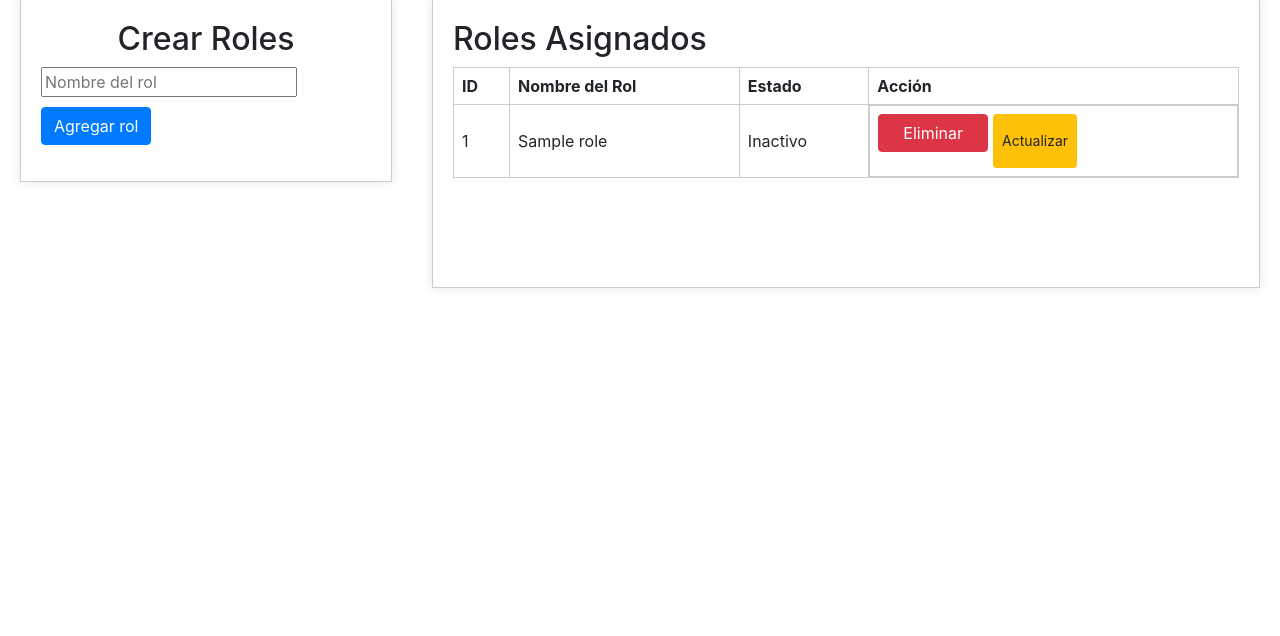
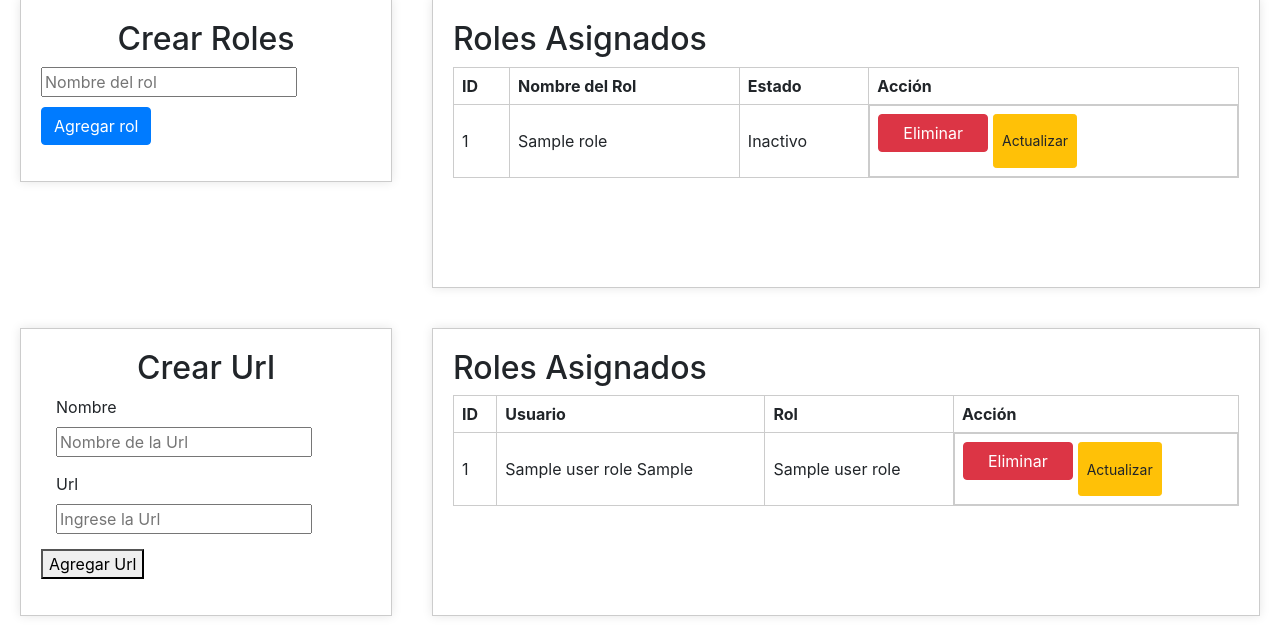
Before and after one commit to nathan314159/proyectosDeSoftware, a CodeIgniter 4 app: the page made by app/Views/admin/assignRolls/index.php in a window 1280 px wide. Shown: the part 373-1009 px from the top of the page. Before the commit the page ends 661 px from the top, so only its background shows below. Run offline with PHP 8.4 and a stand-in for CodeIgniter, Linux system fonts and the light colour scheme; the template is opened without the code that fills it: most values are stand-ins (such as "Sample title", 1, 10 or a date in 2020); some libraries are stand-ins or nearby versions.

Commit message:
features-agregue insert en urls

```diff
--- a/app/Config/Routes.php
+++ b/app/Config/Routes.php
@@ -33,6 +33,9 @@ $routes->group('admin', function ($routes) {
     $routes->post('deleteRol', 'admin\AdminController::deleteRol');
     $routes->post('updateRol', 'admin\AdminController::updateRol');
 
+    // Urls
+    $routes->post('assignUrls', 'admin\AdminController::assignUrls');
+
 });
 
 
--- a/app/Views/admin/assignRolls/index.php
+++ b/app/Views/admin/assignRolls/index.php
@@ -239,6 +239,81 @@ contra#_222z
         </div>
     </div>
 
+    <!-- Crear Urls -->
+
+    <div class="wrapper">
+        <div class="asignar-rol">
+            <h2>Crear Url</h2>
+            <form>
+                <div class="container">
+                    <label for="nombre">Nombre</label>
+                    <input type="text" name="url_nombre" id="url_nombre" placeholder="Nombre de la Url" required>
+                </div>
+
+                <div class="container">
+                    <label for="url">Url</label>
+                    <input type="text" name="url" id="url" placeholder="Ingrese la Url" required>
+
+                </div>
+
+                <button type="button" id="btnInsertarRol">Agregar Url</button>
+            </form>
+        </div>
+
+        <div class="asignar-roles-table">
+            <h2>Roles Asignados</h2>
+            <div class="table-scroll">
+                <table>
+                    <thead>
+                        <tr>
+                            <th>ID</th>
+                            <th>Usuario</th>
+                            <th>Rol</th>
+                            <th colspan="2">Acción</th>
+                        </tr>
+                    </thead>
+                    <tbody>
+
+                        <?php if (!empty($userRoles)): ?>
+                            <?php $contador = 1; ?>
+                            <?php foreach ($userRoles as $row): ?>
+                                <tr>
+                                    <td><?= esc($contador) ?></td>
+                                    <td><?= esc($row['users_nombre']) . " " . esc($row['users_apellido']) ?></td>
+                                    <td><?= esc($row['rol_nombre']) ?></td>
+
+                                    <!-- Hidden data for JS Add hidden inputs outside of <td> so you can access them via JS. -->
+                                    <input type="hidden" class="id_users_rol" value="<?= esc($row['id_users_rol']) ?>">
+                                    <input type="hidden" class="id_users" value="<?= esc($row['id_users']) ?>">
+                                    <input type="hidden" class="id_rol" value="<?= esc($row['id_rol']) ?>">
+
+                                    <td class="acciones">
+                                        <form class="delete-form"
+                                            action="<?= base_url('admin/deleteUserRol') ?>"
+                                            method="GET">
+                                            <input type="hidden" name="id_users_rol" value="<?= esc($row['id_users_rol']) ?>">
+                                            <button type="submit" class="btn btn-danger px-4">Eliminar</button>
+                                        </form>
+
+                                        <!--<form action="<?= base_url('admin/editUserRol/' . $row['id_users_rol']) ?>" method="POST" );">-->
+                                        <button type="button" class="btnActualizarUserRol btn btn-warning btn-sm">Actualizar</button>
+                                        <!--</form>-->
+                                    </td>
+                                </tr>
+                                <?php $contador++; ?>
+                            <?php endforeach; ?>
+                        <?php else: ?>
+                            <tr>
+                                <td colspan="2">No hay asignaciones de roles.</td>
+                            </tr>
+                        <?php endif; ?>
+                    </tbody>
+                </table>
+            </div>
+        </div>
+    </div>
+
+
     <!-- modal para editar modalAsignarRol -->
     <div class="modal fade" id="modalAsignarRol" tabindex="-1" aria-labelledby="modalAsignarRolLabel" aria-hidden="true">
         <div class="modal-dialog modal-lg modal-dialog-scrollable">
@@ -299,7 +374,7 @@ contra#_222z
 
                 <div class="modal-body">
                     <h2>Cambiar o modificar el rol</h2>
-                    <form id="form-edit-rol" >
+                    <form id="form-edit-rol">
                         <input type="hidden" name="id_rol" id="edit_id_rol">
 
                         <div class="form-group">
--- a/assests/js/admin.js
+++ b/assests/js/admin.js
@@ -244,3 +244,43 @@ $(document).on('submit', '#form-edit-rol', function (e) {
         }
     });
 });
+
+
+// Urls
+$(document).ready(function () {
+    $("#btnInsertarRol").on("click", function (e) {
+        e.preventDefault();
+
+        let urlNombre = $("#url_nombre").val();
+        let url = $("#url").val();
+
+        if (urlNombre === "" || url === "") {
+            alertify.error("Debes completar todos los campos.");
+            return;
+        }
+
+        let baseURL = window.document.location.origin + "/" + window.location.pathname.split("/")[1];
+        console.log("baseURL:", baseURL);
+        console.log("Nombre de la URL:", urlNombre);
+        console.log("URL:", url);
+
+        $.ajax({
+            url: baseURL + "/admin/assignUrls",
+            type: "POST",
+            data: {
+                url_nombre: urlNombre,
+                url: url
+            },
+            dataType: 'json',
+            success: function (response) {
+                alertify.success("Url agregada exitosamente");
+                // setTimeout(() => location.reload(), 1000);
+                console.log("Respuesta del servidor:", response);
+            },
+            error: function (xhr) {
+                console.error(xhr.responseText);
+                alertify.error('Error en la solicitud');
+            }
+        });
+    });
+});
```
Also changed, not shown: app/Controllers/admin/AdminController.php (+37 -1 lines), app/Models/FuncionalidadModel.php (added, +31 -0 lines).
